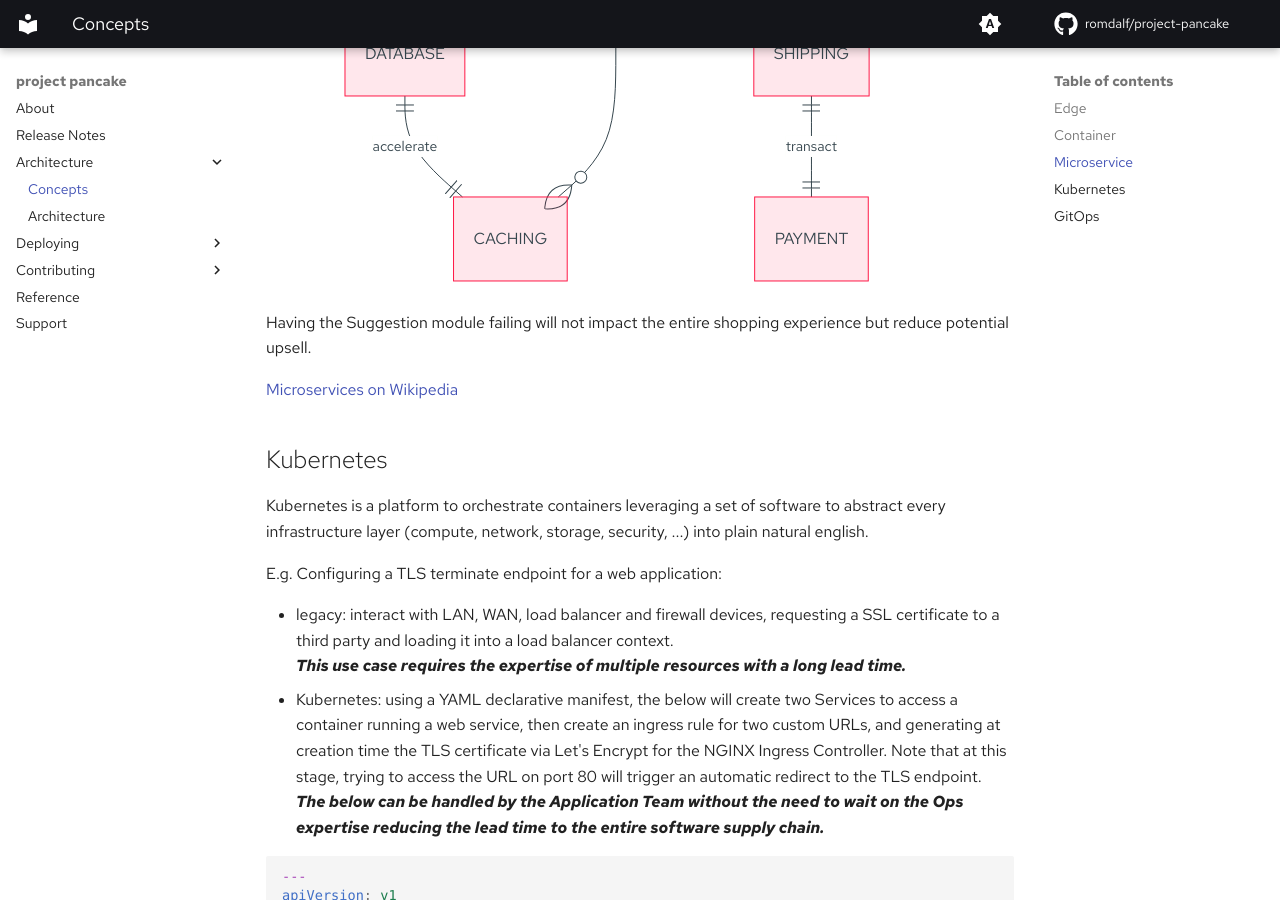
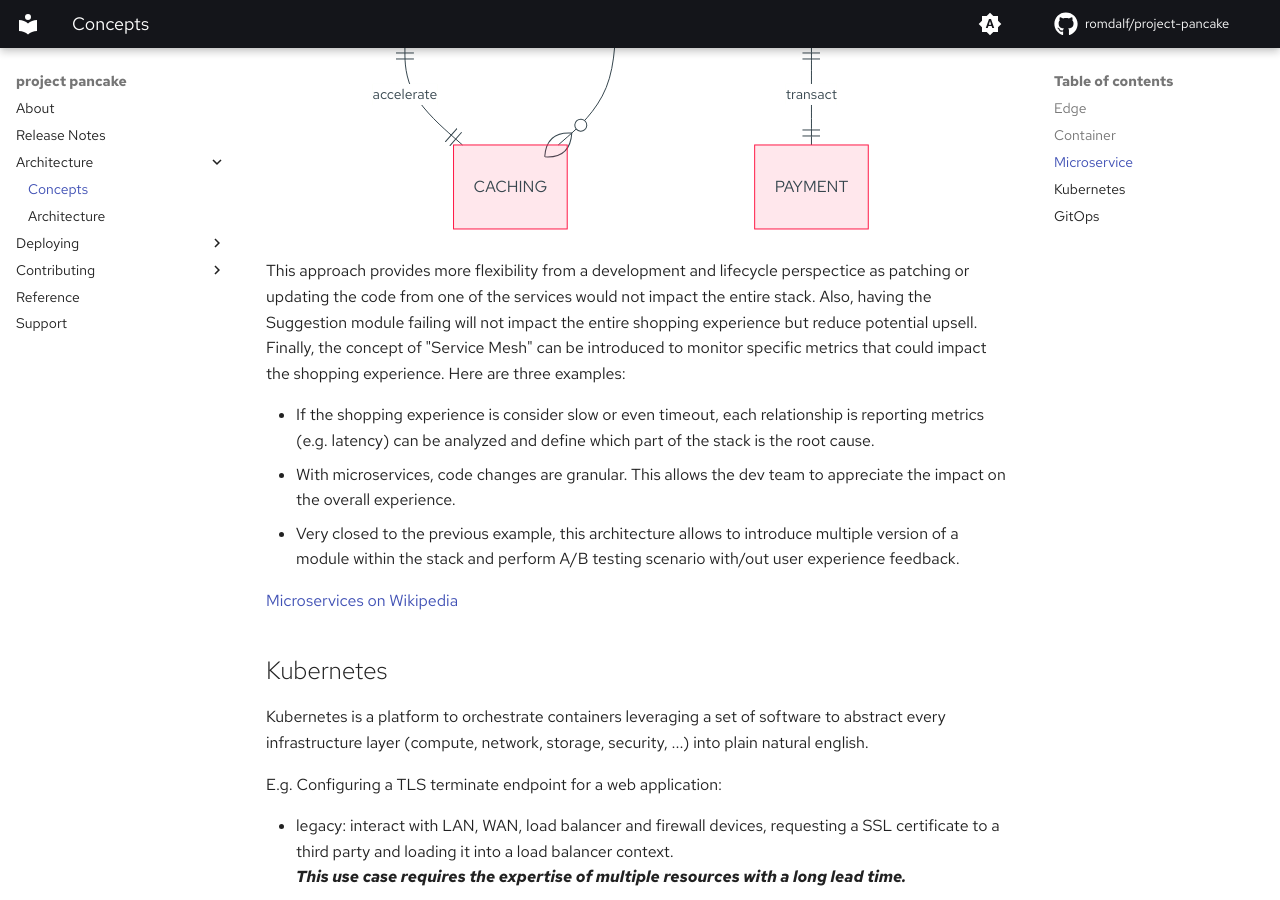
Before and after one commit to beezy-cloud/project-pancake, an MkDocs documentation site: the page built from docs/concepts.md, in a window 1280 px wide and 900 px high, scrolled down 2843 px. Built offline with MkDocs 1.6.1 and Material for MkDocs 9.7.7, drawn with Linux system fonts in a browser that asks for light colours; some web fonts are replaced; comment, search, counter and statistics services are not loaded; some of the changed text lies outside the part shown.

Commit message:
update doc

````diff
--- a/docs/concepts.md
+++ b/docs/concepts.md
@@ -73,7 +72,14 @@ This approach provides more flexibility from a development and lifecycle perspec
    CART ||--|| SHIPPING : select
    SHIPPING ||--|| PAYMENT : transact
 ```
-Having the Suggestion module failing will not impact the entire shopping experience but reduce potential upsell.
+This approach provides more flexibility from a development and lifecycle perspectice as patching or updating the code from one of the services would not impact the entire stack.
+Also, having the Suggestion module failing will not impact the entire shopping experience but reduce potential upsell.
+Finally, the concept of "Service Mesh" can be introduced to monitor specific metrics that could impact the shopping experience. Here are three examples:
+
+- If the shopping experience is consider slow or even timeout, each relationship is reporting metrics (e.g. latency) can be analyzed and define which part of the stack is the root cause.
+- With microservices, code changes are granular. This allows the dev team to appreciate the impact on the overall experience.
+- Very closed to the previous example, this architecture allows to introduce multiple version of a module within the stack and perform A/B testing scenario with/out user experience feedback.
+
 
 [Microservices on Wikipedia](https://en.wikipedia.org/wiki/Microservices)
 
````
Also changed, not shown: other parts of docs/concepts.md (+0 -1 lines).
